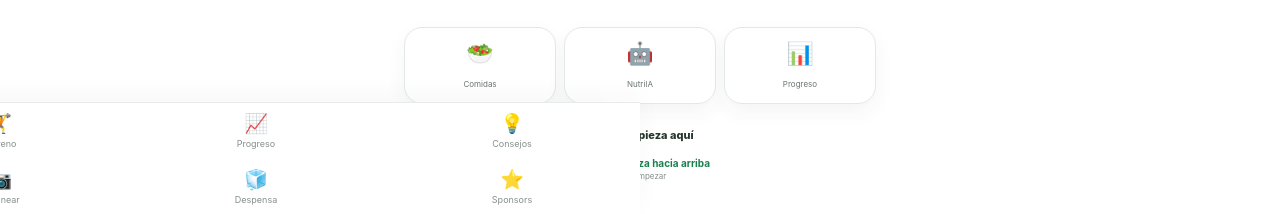
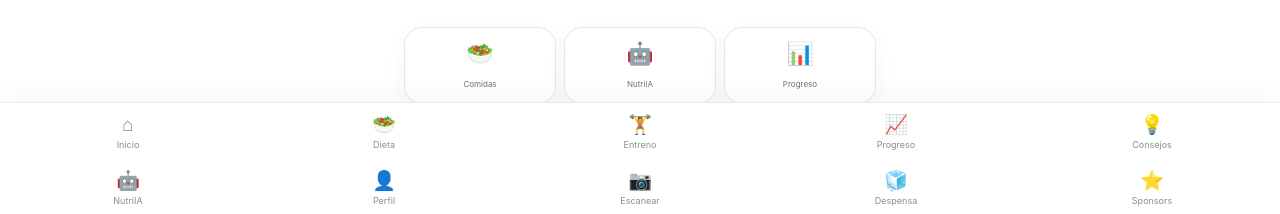
Before and after one commit to kdk3224/-nutrifit, a plain HTML site: page index.html in a window 1280 px wide. Shown: the part 586-800 px from the top of the page. Drawn offline with Linux system fonts and the light colour scheme.

Commit message:
Add files via upload

```diff
--- a/index.html
+++ b/index.html
@@ -1,5 +1,5 @@
 <!doctype html>
-<html lang="es"><head><meta charset="UTF-8"><meta name="viewport" content="width=device-width,initial-scale=1,viewport-fit=cover"><meta name="theme-color" content="#20b26b"><link rel="manifest" href="manifest.json"><title>NutriFit</title><!-- NUTRIFIT_STABLE_REPAIR --><link rel="stylesheet" href="styles.css?v=17"></head>
+<html lang="es"><head><meta charset="UTF-8"><meta name="viewport" content="width=device-width,initial-scale=1,viewport-fit=cover"><meta name="theme-color" content="#20b26b"><link rel="manifest" href="manifest.json"><title>NutriFit</title><!-- NUTRIFIT_STABLE_REPAIR --><link rel="stylesheet" href="styles.css?v=18"></head>
 <body><div id="app">
 <header class="topbar"><div class="brand"><div class="brandmark">NF</div><div><b>NutriFit</b><small>Tu día, a tu manera</small></div></div><button class="iconbtn" onclick="go('profile')">⚙️</button></header>
 <main>
@@ -75,7 +75,7 @@
 </nav>
 
 <div id="modal" class="modal"><div class="sheet"><button class="close" onclick="closeFood()">×</button><div class="eyebrow">REGISTRAR</div><h2>Añadir alimento</h2><input id="search" class="search" placeholder="🔎 Busca pollo, arroz, avena..." oninput="renderFoods()"><div id="foodList"></div><div id="amountBox" hidden><div class="selectedfood"><b id="foodName"></b><small id="foodInfo"></small></div><button class="favoriteBtn" onclick="toggleFavorite()">☆ Favorito</button><label>Cantidad (g)<input id="amount" type="number" value="100"></label><label>Comida<select id="meal"><option>Desayuno</option><option>Comida</option><option>Merienda</option><option>Cena</option><option>Snack</option></select></label><button class="primary" onclick="addFood()">Añadir a mi día</button></div></div></div>
-<div id="swapModal" class="modal"><div class="sheet"><button class="close" onclick="closeSwap()">×</button><div class="eyebrow">PERSONALIZA</div><h2 id="swapTitle">Cambia tu comida</h2><p class="modalhint">Elige qué te apetece y te mostraremos opciones que encajen.</p><div id="swapChips" class="chips"></div><div id="swapOptions"></div></div></div><script src="app.js?v=17"></script><div class="modal" id="scannerModalV15">
+<div id="swapModal" class="modal"><div class="sheet"><button class="close" onclick="closeSwap()">×</button><div class="eyebrow">PERSONALIZA</div><h2 id="swapTitle">Cambia tu comida</h2><p class="modalhint">Elige qué te apetece y te mostraremos opciones que encajen.</p><div id="swapChips" class="chips"></div><div id="swapOptions"></div></div></div><script src="app.js?v=18"></script><div class="modal" id="scannerModalV15">
   <div class="modalbox scannerBoxV15">
     <button class="modalclose" onclick="closeScannerV15()">×</button>
     <div class="scannerIconV15">📷</div>
--- a/styles.css
+++ b/styles.css
@@ -258,3 +258,50 @@ main{
   height:42px!important;
   z-index:50!important;
 }
+
+/* V18 — bottom navigation full width, two rows, no clipping on iOS */
+html,body{
+  width:100%;
+  max-width:100%;
+  overflow-x:hidden!important;
+}
+.bottomnavV16{
+  position:fixed!important;
+  left:0!important;
+  right:0!important;
+  bottom:0!important;
+  width:100%!important;
+  max-width:100%!important;
+  min-width:0!important;
+  box-sizing:border-box!important;
+  display:grid!important;
+  grid-template-columns:repeat(5,1fr)!important;
+  grid-template-rows:repeat(2,56px)!important;
+  grid-auto-flow:row!important;
+  align-items:center!important;
+  justify-items:stretch!important;
+  margin:0!important;
+  padding:0 0 env(safe-area-inset-bottom)!important;
+  height:calc(112px + env(safe-area-inset-bottom))!important;
+  min-height:0!important;
+  background:#fff!important;
+  z-index:2147483647!important;
+  overflow:hidden!important;
+  transform:none!important;
+}
+.bottomnavV16 button{
+  width:100%!important;
+  min-width:0!important;
+  max-width:none!important;
+  height:56px!important;
+  margin:0!important;
+  padding:5px 2px!important;
+  box-sizing:border-box!important;
+  display:flex!important;
+  flex-direction:column!important;
+  align-items:center!important;
+  justify-content:center!important;
+  position:relative!important;
+  left:auto!important;
+  right:auto!important;
+}
```
